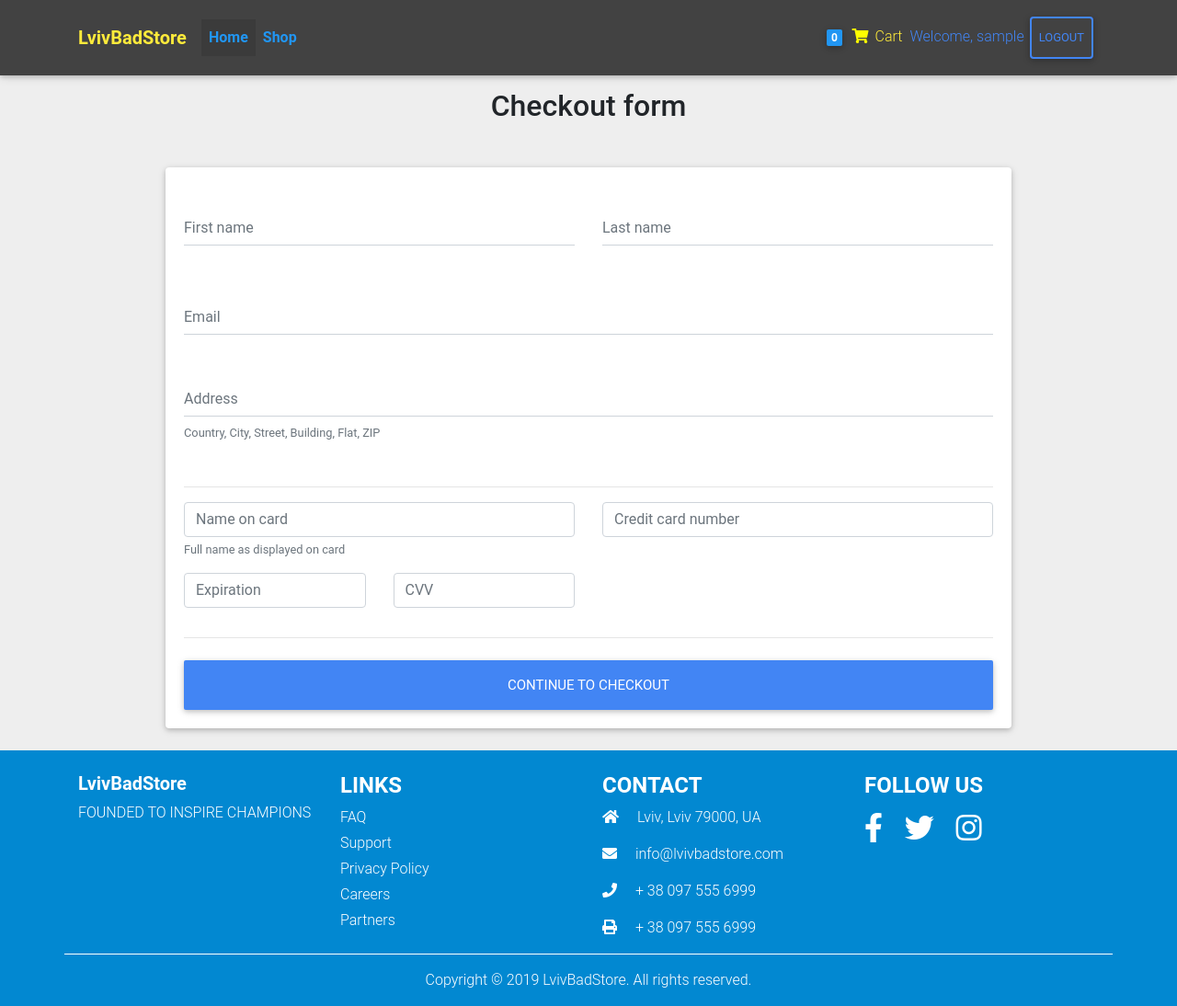
After one commit to natali217/EcommerceWebsite, a Django app: page /checkout/ in a window 1280 px wide. The commit adds this page. Shown: the whole page at 92% size. Run offline with Django 3.2, Linux system fonts and the light colour scheme; the visitor is signed in with stand-in values (Sample User, id 1); data that the repository does not hold is empty; some libraries are stand-ins or nearby versions.

Commit message:
add checkout page and implement rewiews

```diff
--- a/EcommerceWebsite/EcommerceWebsite/settings.py
+++ b/EcommerceWebsite/EcommerceWebsite/settings.py
@@ -30,8 +30,6 @@ DEBUG = config('DEBUG', cast=bool)
 
 
 ALLOWED_HOSTS = []
-
-
 # Application definition
 
 INSTALLED_APPS = [
@@ -188,3 +186,6 @@ SOCIAL_AUTH_FACEBOOK_PROFILE_EXTRA_PARAMS = {
 
 SOCIAL_AUTH_GOOGLE_OAUTH2_KEY=config('SOCIAL_AUTH_GOOGLE_OAUTH2_KEY')
 SOCIAL_AUTH_GOOGLE_OAUTH2_SECRET=config('SOCIAL_AUTH_GOOGLE_OAUTH2_SECRET')
+
+# Google Maps API key for django-address app
+# GOOGLE_API_KEY=config('GOOGLE_API_KEY')
--- a/EcommerceWebsite/EcommerceWebsite/urls.py
+++ b/EcommerceWebsite/EcommerceWebsite/urls.py
@@ -21,7 +21,17 @@ from django.conf import settings
 
 from home.views import home_screen_view
 from account.views import signup_view, logout_view, signin_view
-from shop.views import ShopView, ProductView, add_to_cart_view, cart_view, remove_from_cart
+from shop.views import (
+    ShopView,
+    ProductView,
+    product_view,
+    add_to_cart_view,
+    cart_view,
+    remove_from_cart,
+    checkout_view,
+    thanks_view
+)
+
 
 urlpatterns = [
     path('admin/', admin.site.urls),
@@ -31,10 +41,12 @@ urlpatterns = [
     path('signin/', signin_view, name='signin'),
     path('social-auth/', include('social_django.urls', namespace='social')),
     path('shop/', ShopView.as_view(), name='shop'),
-    path('product/<slug>/', ProductView.as_view(), name='product'),
+    path('product/<slug>/', product_view, name='product'),
     path('add-to-cart/<slug>/', add_to_cart_view, name='add-to-cart'),
     path('cart/', cart_view, name='cart'),
     path('remove-from-cart/<slug>/', remove_from_cart, name='remove-from-cart'),
+    path('checkout/', checkout_view, name='checkout'),
+    path('thanks/', thanks_view, name='thanks'),
 ]
 
 if settings.DEBUG:
--- a/EcommerceWebsite/account/models.py
+++ b/EcommerceWebsite/account/models.py
@@ -1,7 +1,6 @@
 import uuid
 from django.db import models
 from django.contrib.auth.models import AbstractBaseUser, BaseUserManager
-from django.conf import settings
 
 class UserManager(BaseUserManager):
     def create_user(self, email, username, password=None):
@@ -34,7 +33,7 @@ class User(AbstractBaseUser):
     username = models.CharField(max_length=255)
     first_name = models.CharField(max_length=255)
     last_name = models.CharField(max_length=255)
-    address = models.CharField(max_length=255)
+    address = models.CharField(max_length=255,null=True, blank=True)
     date_joined = models.DateTimeField(auto_now_add=True)
     last_login = models.DateTimeField(auto_now=True)
     is_admin = models.BooleanField(default=False)
--- /dev/null
+++ b/EcommerceWebsite/shop/forms.py
@@ -0,0 +1,15 @@
+from django import forms
+
+
+class CheckoutForm(forms.Form):
+    first_name = forms.CharField(label='First name', max_length=255)
+    last_name = forms.CharField(label='Last name', max_length=255)
+    email = forms.EmailField()
+    address = forms.CharField(label='Address', max_length=255, help_text='Country, City, Street, Building, Flat, ZIP')
+    card_name = forms.CharField(label='Name on card', max_length=22, help_text='Full name as displayed on card')
+    card_number = forms.CharField(label='Credit card number', min_length=19, max_length=19)
+    card_expiration = forms.DateTimeField(label='Expiration', input_formats=['%m/%y'])
+    card_cvv = forms.CharField(label='CVV', min_length=3, max_length=3, widget=forms.PasswordInput)
+
+class ReviewForm(forms.Form):
+    message = forms.CharField(max_length=14000, widget=forms.Textarea)
--- a/EcommerceWebsite/shop/models.py
+++ b/EcommerceWebsite/shop/models.py
@@ -4,7 +4,7 @@ from django.conf import settings
 from django.core.validators import MinValueValidator, MaxValueValidator
 from django.shortcuts import reverse
 from shop.utils import get_item_image_upload_location
-
+from django.db.models import Avg
 
 class Item(models.Model):
     CATEGORY_CHOICES = (
@@ -66,6 +66,10 @@ class Review(models.Model):
     post_date = models.DateTimeField(auto_now_add=True)
     message = models.TextField()
 
+    def save(self, *args, **kwargs):
+
+        self.item.save()
+        super().save(*args, **kwargs)
 
     def __str__(self):
         return f'{self.user} - {self.item}'
--- a/EcommerceWebsite/shop/templatetags/cart_template_tags.py
+++ b/EcommerceWebsite/shop/templatetags/cart_template_tags.py
@@ -15,7 +15,3 @@ def cart_item_count(user):
             else:
                 return amount
     return 0
-
-@register.filter
-def get_subtotal(order_item):
-    return order_item.item.discount_price * order_item.amount
--- a/EcommerceWebsite/shop/views.py
+++ b/EcommerceWebsite/shop/views.py
@@ -3,11 +3,10 @@ from django.views.generic.list import ListView
 from django.views.generic.detail import DetailView
 from django.contrib import messages
 from django.contrib.auth.decorators import login_required
-from django.db.models import F, Sum, DecimalField, ExpressionWrapper
-from django.db.models.functions import Cast
 
 # Create your views here.
 from shop.models import Item, OrderItem, Order, Review
+from shop.forms import CheckoutForm, ReviewForm
 
 
 class ShopView(ListView):
@@ -46,6 +45,7 @@ class ProductView(DetailView):
     def get_context_data(self, **kwargs):
         context = super().get_context_data(**kwargs)
         context['reviews'] = Review.objects.filter(item=self.object)
+        context['form'] = ReviewForm()
         return context
 
 @login_required
@@ -69,6 +69,43 @@ def add_to_cart_view(request, slug):
     order_item.save()
     messages.info(request, 'This item was added to your cart.')
     return redirect('product', slug=slug)
+
+
+
+def product_view(request, slug):
+    context = {}
+
+    item = Item.objects.filter(slug=slug).first()
+    if request.POST:
+        form = ReviewForm(request.POST)
+        if form.is_valid():
+
+            user = request.user
+            item = Item.objects.filter(slug=slug).first()
+            message = form.cleaned_data.get('message')
+
+
+            Review.objects.create(
+                message=message,
+
+                user=user,
+                item=item
+            )
+
+            return redirect('product', slug=slug)
+        else:
+            context['form'] = form
+    else:
+        if request.user.is_authenticated:
+            bought_by_user = OrderItem.objects.filter(item=item, order__user=request.user, order__is_paid=True).exists()
+            if bought_by_user:
+                context['bought_by_user'] = True
+                context['form'] = ReviewForm()
+
+    context['item'] = item
+    context['reviews'] = Review.objects.filter(item=item)
+
+    return render(request, 'product.html', context)
 
 
 @login_required
@@ -104,3 +141,25 @@ def cart_view(request):
     context['total'] = total
 
     return render(request, 'cart.html', context)
+
+
+@login_required
+def checkout_view(request):
+    # if POST request - process data
+    if request.POST:
+        form = CheckoutForm(request.POST)
+        if form.is_valid():
+            # TODO: payment processing
+            order = request.user.order_set.filter(is_paid=False).first()
+            order.is_paid = True
+            order.save()
+            return redirect('thanks')
+    # else if GET or any other request create a blank form
+    else:
+        form = CheckoutForm()
+
+    return render(request, 'checkout.html', {'form' : form})
+
+
+def thanks_view(request):
+    return render(request, 'thanks.html', {})
--- a/EcommerceWebsite/static/css/main.css
+++ b/EcommerceWebsite/static/css/main.css
@@ -1,5 +1,5 @@
 body {
-    backgrounf-color: rgb(238, 238, 238);
+    background-color: rgb(238, 238, 238);
 }
 
 main {
--- a/EcommerceWebsite/templates/base.html
+++ b/EcommerceWebsite/templates/base.html
@@ -17,6 +17,8 @@
     <link href="https://cdnjs.cloudflare.com/ajax/libs/mdbootstrap/4.8.11/css/mdb.min.css" rel="stylesheet">
     <!-- My styles -->
     <link href="{% static 'css/main.css' %}" rel="stylesheet">
+    {% block head_extra %}
+    {% endblock %}
 </head>
 
 <body>
--- a/EcommerceWebsite/templates/cart.html
+++ b/EcommerceWebsite/templates/cart.html
@@ -6,7 +6,7 @@
 
 {% block content %}
     <main>
-        <div class="container px-3 my-5 clearfix">
+        <div class="container px-3 my-5">
             <!-- Shopping cart table -->
             <div class="card">
                 <div class="card-header yellow">
@@ -71,7 +71,7 @@
 
                     <!-- Products -->
                     <a href="{% url 'shop' %}" type="button" class="btn btn-lg btn-primary md-btn-flat mt-2 mr-3">Back to shopping</a>
-                    <button type="button" class="btn btn-lg btn-success mt-2">Checkout</button>
+                    <a href="{% url 'checkout' %}" type="button" class="btn btn-lg btn-primary mt-2">Checkout</a>
 
                     </div>
 
--- /dev/null
+++ b/EcommerceWebsite/templates/checkout.html
@@ -0,0 +1,167 @@
+{% extends 'base.html' %}
+
+{% load widget_tweaks %}
+
+{% block title %}Checkout ― LvivBadStore{% endblock %}
+
+{% block head_extra %}{{ form.media }}{% endblock %}
+
+{% block content %}
+    <!--Main layout-->
+    <main>
+
+        <div class="container wow fadeIn">
+
+            <!-- Heading -->
+            <h2 class="mb-5 h2 text-center">Checkout form</h2>
+
+            <!--Grid row-->
+            <div class="row">
+
+                <!--Grid column-->
+                <div class="col-md-10 mb-4 mx-auto">
+
+                    <!--Card-->
+                    <div class="card">
+
+                        <!--Card content-->
+                        <form class="card-body" method="post"> {% csrf_token %}
+
+                            <!--Grid row-->
+                            <div class="row">
+
+                                <!--Grid column-->
+                                <div class="col-md-6 mb-2">
+
+                                    <!--firstName-->
+                                    <div class="md-form ">
+                                        {% render_field form.first_name class="form-control" placeholder=form.first_name.label %}
+
+                                        {% if form.first_name.help_text %}
+                                            <small class="form-text text-muted">{{ form.first_name.help_text }}</small>
+                                        {% endif %}
+
+                                        {% for error in form.first_name.errors %}
+                                            <p class="form-text text-muted text-danger">{{ error }}</p>
+                                        {% endfor %}
+                                    </div>
+
+                                </div>
+                                <!--Grid column-->
+
+                                <!--Grid column-->
+                                <div class="col-md-6 mb-2">
+
+                                    <!--lastName-->
+                                    <div class="md-form">
+                                        {% render_field form.last_name class="form-control" placeholder=form.last_name.label %}
+
+                                        {% if form.last_name.help_text %}
+                                            <small class="form-text text-muted">{{ form.last_name.help_text }}</small>
+                                        {% endif %}
+
+                                        {% for error in form.last_name.errors %}
+                                            <p class="form-text text-muted text-danger">{{ error }}</p>
+                                        {% endfor %}
+                                    </div>
+
+                                </div>
+                                <!--Grid column-->
+
+                            </div>
+                            <!--Grid row-->
+
+                            <!--email-->
+                            <div class="md-form mb-5">
+                                {% render_field form.email class="form-control" placeholder=form.email.label %}
+
+                                {% if form.email.help_text %}
+                                    <small class="form-text text-muted">{{ form.email.help_text }}</small>
+                                {% endif %}
+
+                                {% for error in form.email.errors %}
+                                    <p class="form-text text-muted text-danger">{{ error }}</p>
+                                {% endfor %}
+                            </div>
+
+                            <!--address-->
+                            <div class="md-form mb-5">
+                                {% render_field form.address class="form-control" placeholder=form.address.label %}
+
+                                {% if form.address.help_text %}
+                                    <small class="form-text text-muted">{{ form.address.help_text }}</small>
+                                {% endif %}
+
+                                {% for error in form.address.errors %}
+                                    <p class="form-text text-muted text-danger">{{ error }}</p>
+                                {% endfor %}
+                            </div>
+
+                            <hr>
+
+                            <div class="row">
+                                <div class="col-md-6 mb-3">
+                                    {% render_field form.card_name class="form-control" placeholder=form.card_name.label %}
+
+                                    {% if form.card_name.help_text %}
+                                        <small class="form-text text-muted">{{ form.card_name.help_text }}</small>
+                                    {% endif %}
+
+                                    {% for error in form.card_name.errors %}
+                                        <p class="form-text text-muted text-danger">{{ error }}</p>
+                                    {% endfor %}
+                                </div>
+                                <div class="col-md-6 mb-3">
+                                    {% render_field form.card_number class="form-control" placeholder=form.card_number.label %}
+
+                                    {% if form.card_number.help_text %}
+                                        <small class="form-text text-muted">{{ form.card_number.help_text }}</small>
+                                    {% endif %}
+
+                                    {% for error in form.card_number.errors %}
+                                        <p class="form-text text-muted text-danger">{{ error }}</p>
+                                    {% endfor %}
+                                </div>
+                            </div>
+                            <div class="row">
+                                <div class="col-md-3 mb-3">
+                                    {% render_field form.card_expiration class="form-control" placeholder=form.card_expiration.label %}
+
+                                    {% if form.card_expiration.help_text %}
+                                        <small class="form-text text-muted">{{ form.card_expiration.help_text }}</small>
+                                    {% endif %}
+
+                                    {% for error in form.card_expiration.errors %}
+                                        <p class="form-text text-muted text-danger">{{ error }}</p>
+                                    {% endfor %}
+                                </div>
+                                <div class="col-md-3 mb-3">
+                                    {% render_field form.card_cvv class="form-control" placeholder=form.card_cvv.label %}
+
+                                    {% if form.card_cvv.help_text %}
+                                        <small class="form-text text-muted">{{ form.card_cvv.help_text }}</small>
+                                    {% endif %}
+
+                                    {% for error in form.card_cvv.errors %}
+                                        <p class="form-text text-muted text-danger">{{ error }}</p>
+                                    {% endfor %}
+                                </div>
+                            </div>
+                            <hr class="mb-4">
+                            <button class="btn btn-primary btn-lg btn-block" type="submit">Continue to checkout</button>
+
+                        </form>
+
+                    </div>
+                    <!--/.Card-->
+
+                </div>
+                <!--Grid column-->
+
+            </div>
+            <!--Grid row-->
+
+        </div>
+    </main>
+    <!--Main layout-->
+{% endblock %}
```
Also changed, not shown: EcommerceWebsite/templates/product.html (+29 -4 lines), EcommerceWebsite/templates/thanks.html (added, +21 -0 lines).
